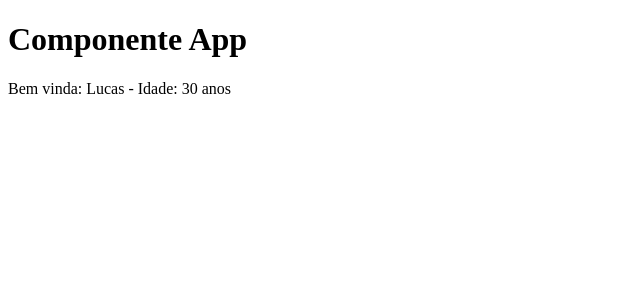
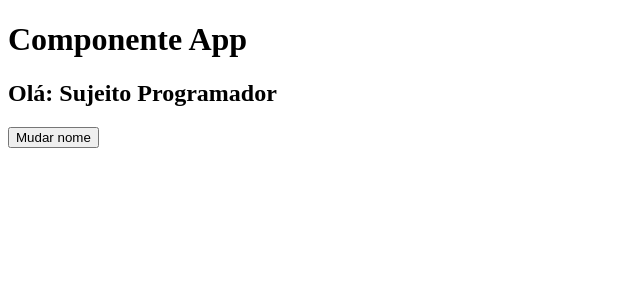
Before and after one commit to narakushi/curso-next-js-matheus-fraga, a React (Vite) app in the folder secao02-comecando-com-reactjs/primeiro-app/: page / in a window 1280 px wide. Shown: the top 300 px of the page, without its empty margins (0-640 px from the left). Built offline with nearby package versions, Linux system fonts and the light colour scheme.

Commit message:
:feat: aula 07 - trabalhando com state

```diff
--- a/secao02-comecando-com-reactjs/primeiro-app/src/App.jsx
+++ b/secao02-comecando-com-reactjs/primeiro-app/src/App.jsx
@@ -1,11 +1,23 @@
 import Nome from "./components/Nome";
+import { use, useState } from "react";
 
 function App() {
+  const [aluno, setAluno] = useState('Sujeito Programador');
+
+  function handleChangeName(nome){
+    setAluno(nome);
+  }
+
   return (
-    <>
+    <div>
       <h1>Componente App</h1>
-      <Nome aluno="Lucas" idade={30}/>
-    </>
+      <h2>Olá: {aluno}</h2>
+      <button onClick={() => handleChangeName('Lucas Oliveira')}>
+        Mudar nome
+      </button>
+
+
+    </div>
   );
 }
 
--- a/secao02-comecando-com-reactjs/primeiro-app/src/components/Nome.jsx
+++ b/secao02-comecando-com-reactjs/primeiro-app/src/components/Nome.jsx
@@ -1,5 +1,9 @@
+
+
 function Nome({aluno, idade}) {
-  return <span>Bem vinda: {aluno} - Idade: {idade} anos</span>;
+
+
+  return (<span>Bem vinda: {aluno} - Idade: {idade} anos</span>);
 }
 
 export default Nome;
```
